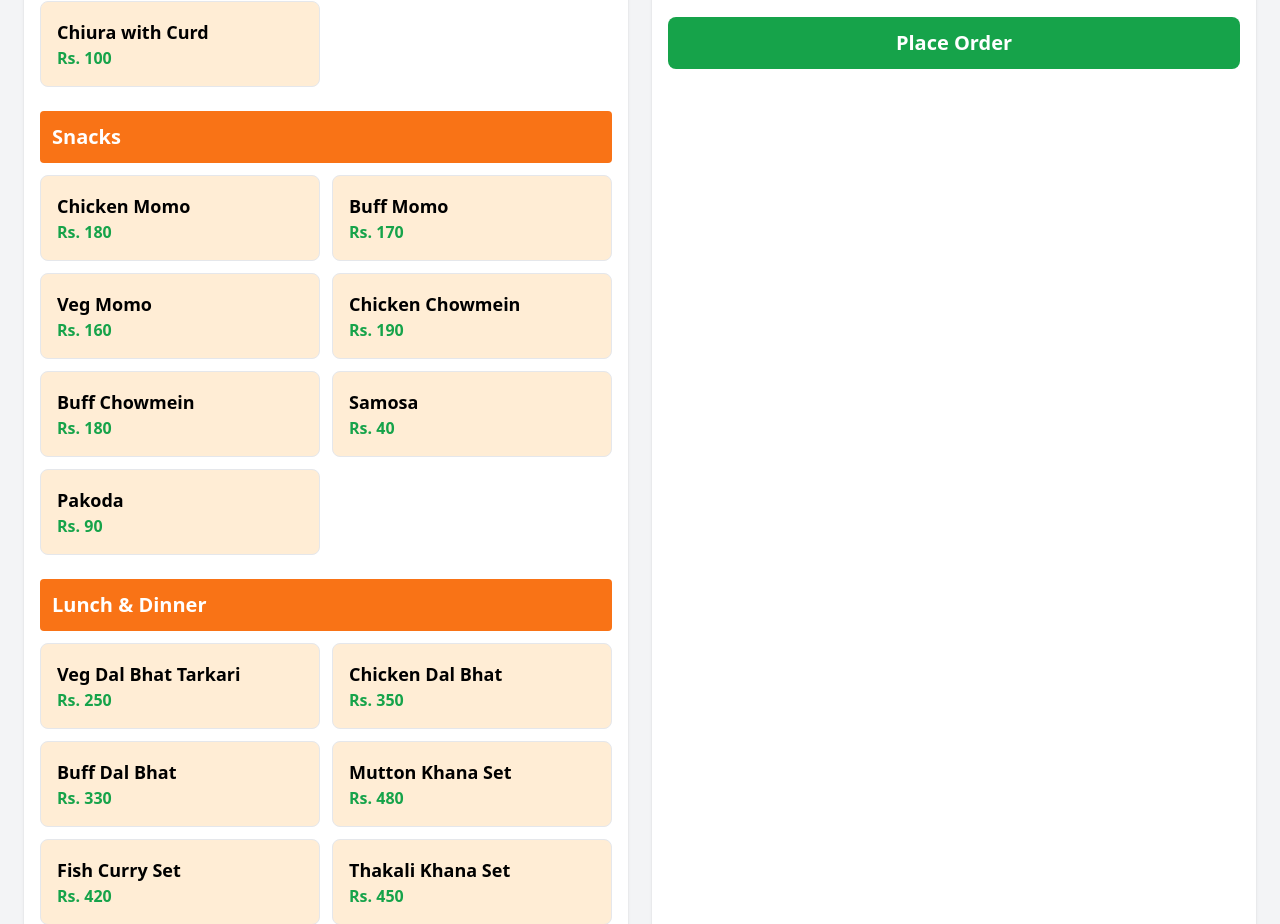
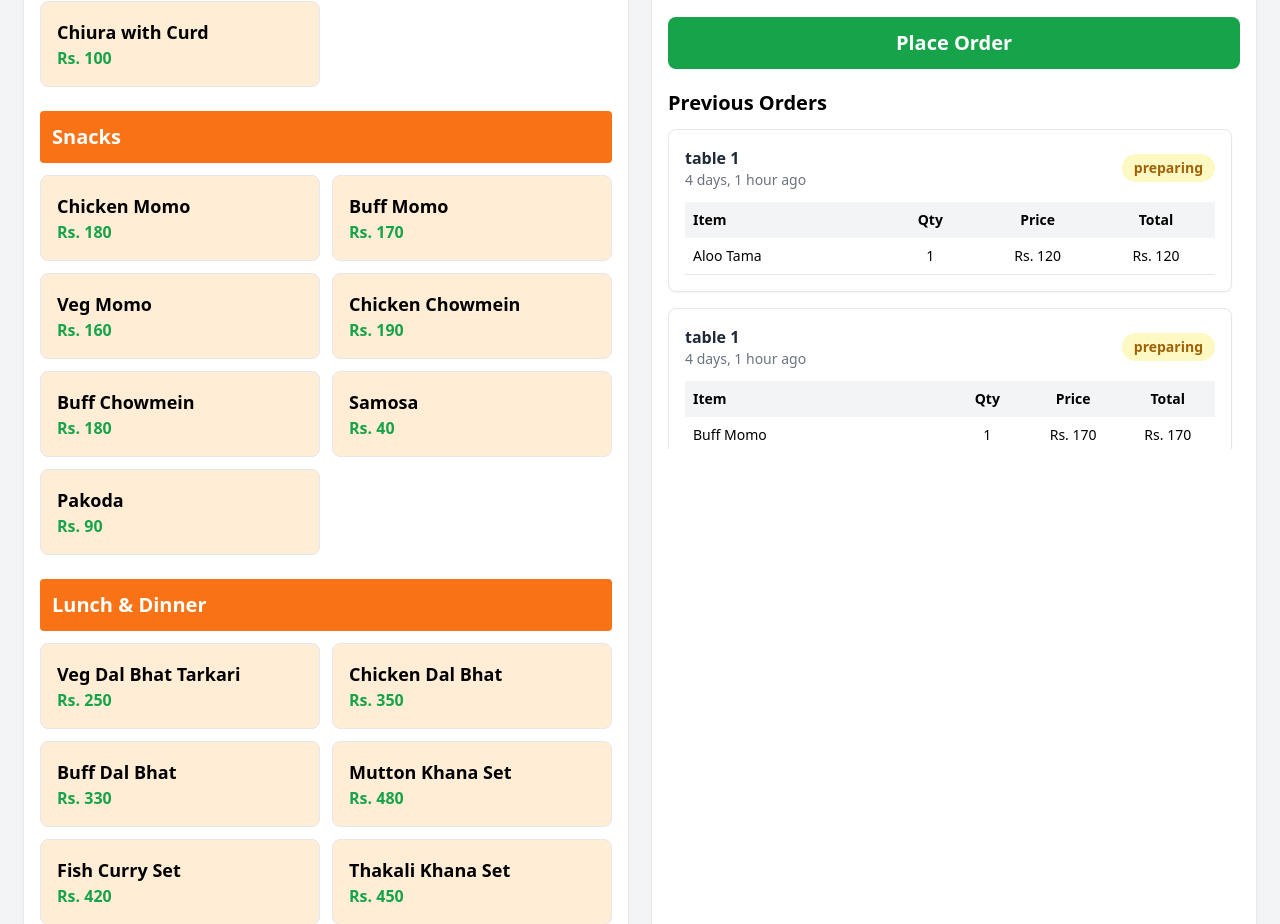
Before and after one commit to Mrsaugatshah/restaurant-management-system, a Django app: a page that uses orders/templates/orders/menu.html in a window 1280 px wide. Shown: the part 201-1125 px from the top of the page. Run offline with Django 5.2, Linux system fonts and the light colour scheme; a user stored in the database is signed in; data comes from the database, SQL or seed files in the repository; both versions use the stored data as it was after the commit; some libraries are stand-ins or nearby versions.

Commit message:
feat:show previous order in munu table

```diff
--- a/config/settings.py
+++ b/config/settings.py
@@ -39,6 +39,7 @@ INSTALLED_APPS = [
     'django.contrib.sessions',
     'django.contrib.messages',
     'django.contrib.staticfiles',
+    'django.contrib.humanize',
     'accounts',
     'orders'
 ]
--- a/orders/admin.py
+++ b/orders/admin.py
@@ -9,5 +9,9 @@ class TableAdmin(admin.ModelAdmin):
 
 admin.site.register(Category)
 admin.site.register(MenuItem)
-admin.site.register(Order)
+
 admin.site.register(OrderItem)
+
+@admin.register(Order)
+class OrderAmin (admin.ModelAdmin):
+    list_display=["table","status","created_at"]
--- a/orders/templates/orders/menu.html
+++ b/orders/templates/orders/menu.html
@@ -1,3 +1,4 @@
+{% load humanize%}
 <!doctype html>
 <html lang="en">
   <head>
@@ -78,7 +79,66 @@
             </button>
           </div>
         </form>
-      </div>
+<h2 class="text-xl font-bold mt-5 mb-3">Previous Orders</h2>
+
+<div class="max-h-80 overflow-y-auto pr-2 space-y-4">
+
+    {% for order in orders %}
+
+    <div class="border rounded-lg shadow-sm bg-white p-4">
+
+        <div class="flex justify-between items-center mb-3">
+
+            <div>
+                <p class="font-semibold text-gray-800">
+        {{ order.table.name }}
+    </p>
+                <p class="text-sm text-gray-500">
+                    {{ order.created_at|timesince }} ago
+                </p>
+            </div>
+
+            <span class="px-3 py-1 rounded-full bg-yellow-100 text-yellow-700 text-sm font-semibold">
+                {{ order.get_status_display }}
+            </span>
+
+        </div>
+
+        <table class="w-full text-sm">
+            <thead class="bg-gray-100 sticky top-0">
+                <tr>
+                    <th class="text-left p-2">Item</th>
+                    <th class="text-center p-2">Qty</th>
+                    <th class="text-center p-2">Price</th>
+                    <th class="text-center p-2">Total</th>
+                </tr>
+            </thead>
+
+            <tbody>
+                {% for item in order.order_items.all %}
+                <tr class="border-b">
+                    <td class="p-2">{{ item.menu_item.name }}</td>
+                    <td class="text-center">{{ item.quantity }}</td>
+                    <td class="text-center">Rs. {{ item.price }}</td>
+                    <td class="text-center">
+                        Rs. {% widthratio item.price 1 item.quantity %}
+                    </td>
+                </tr>
+                {% endfor %}
+            </tbody>
+        </table>
+
+    </div>
+
+    {% empty %}
+
+    <div class="text-center text-gray-500 py-6">
+        No previous orders.
+    </div>
+
+    {% endfor %}
+
+</div>
     </div>
 
     <script>
--- a/orders/views.py
+++ b/orders/views.py
@@ -53,12 +53,20 @@ def menu_views(request, table_id):
 
 
     categories = Category.objects.all()
+    orders = Order.objects.filter(table_id=table_id
+                                  ).exclude(status=Order.ORDER_STATUS.BILLED
+                                            ).order_by("-created_at")
+    # print(orders)
+    # print(orders.count())
+
 
     return render(
         request,
         "orders/menu.html",
         {
             "categories": categories,
-            "table_id": table_id
+            "table_id": table_id,
+            "orders":orders
         }
     )
+    print("table_id from URL:", table_id)
```
Also changed, not shown: db.sqlite3.
